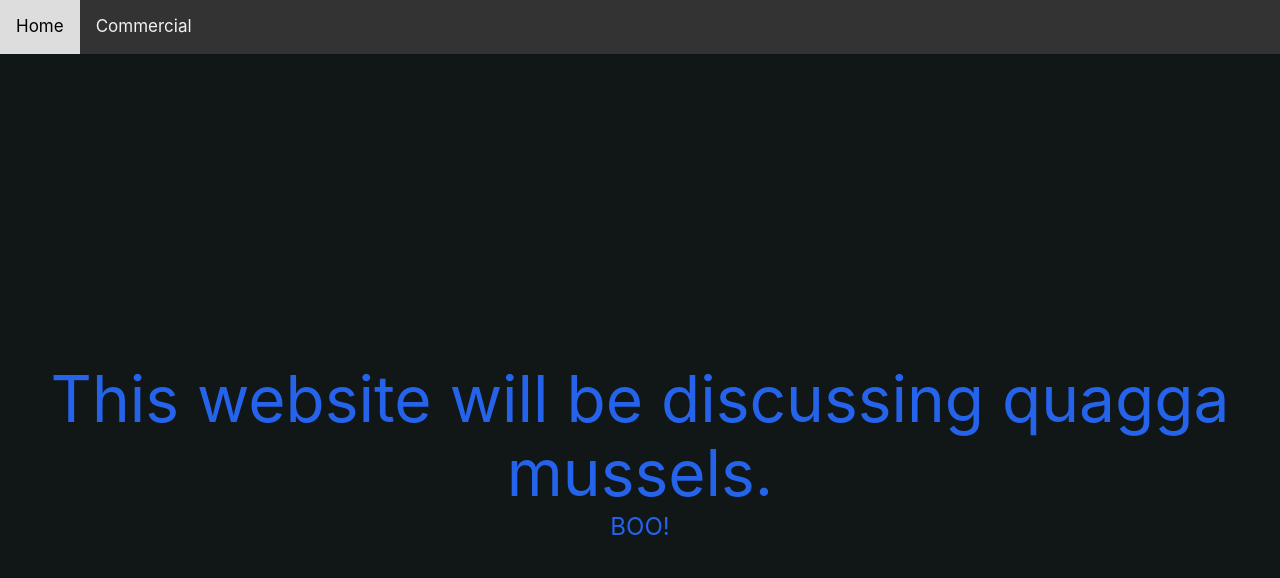
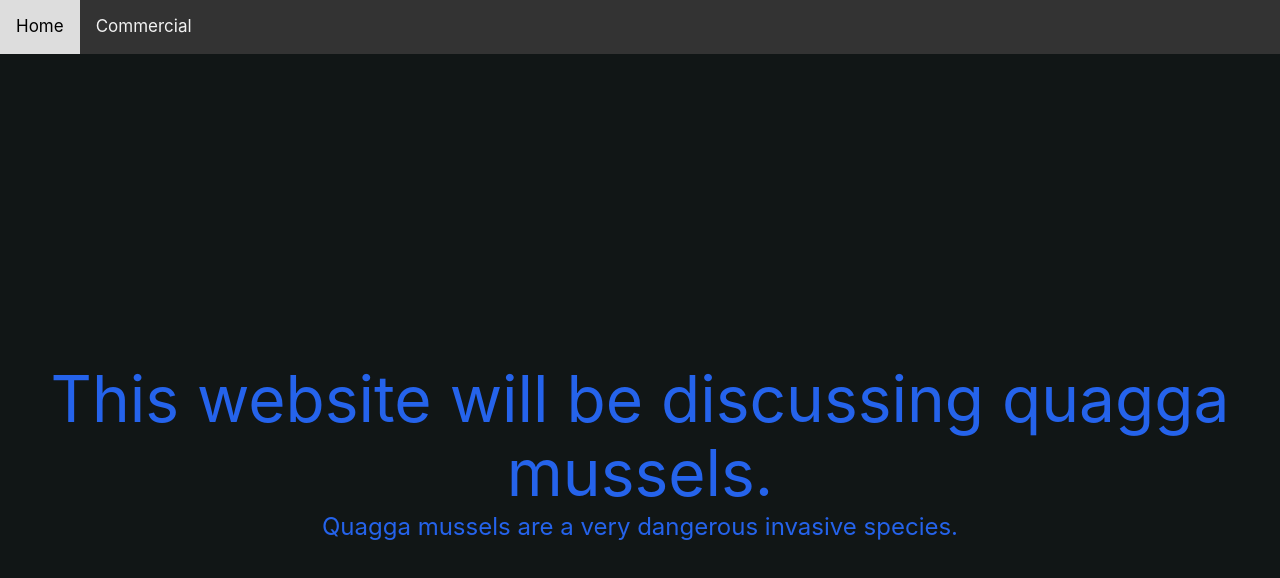
Before and after one commit to Thetoyking91/quagga-mussels, a Next.js app: page / in a window 1280 px wide. Shown: the top 578 px of the page. Built offline with nearby package versions, Linux system fonts and the light colour scheme.

Commit message:
Update index.js

```diff
--- a/pages/index.js
+++ b/pages/index.js
@@ -7,7 +7,7 @@ export default function Home() {
   return (
     <div>
       <Template title="Home" headText="This website will be discussing quagga mussels." desc="Quagga Mussels" >
-        <p> BOO! </p>
+        <p> Quagga mussels are a very dangerous invasive species. </p>
       </Template>
     </div>
   )
```
